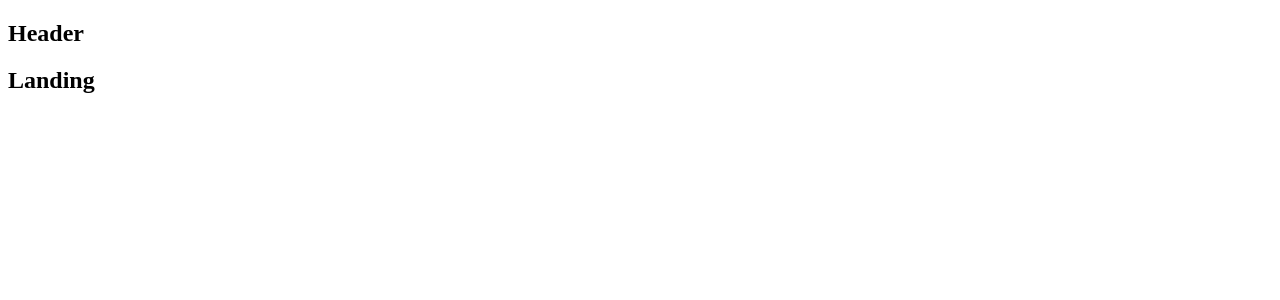
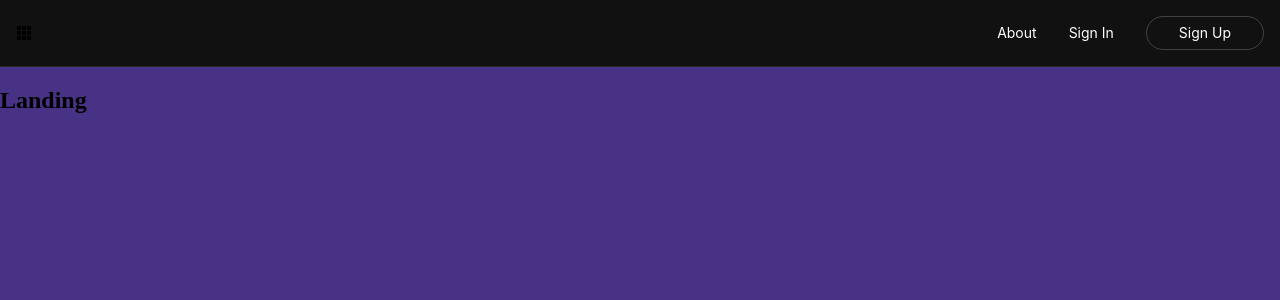
Before and after one commit to mineshmshah/Gaymers-App, a React (Create React App) app in the folder client/: page / in a window 1280 px wide. Shown: the top 300 px of the page. Built offline with nearby package versions, Linux system fonts and the light colour scheme.

Commit message:
added cs and tacyons lib

```diff
--- a/client/package.json
+++ b/client/package.json
@@ -20,5 +20,8 @@
     "build": "react-scripts build",
     "test": "react-scripts test --env=jsdom",
     "eject": "react-scripts eject"
+  },
+  "devDependencies": {
+    "tachyons": "^4.8.1"
   }
 }
--- a/client/public/index.html
+++ b/client/public/index.html
@@ -10,6 +10,8 @@
     -->
     <link rel="manifest" href="%PUBLIC_URL%/manifest.json">
     <link rel="shortcut icon" href="%PUBLIC_URL%/favicon.ico">
+
+
     <!--
       Notice the use of %PUBLIC_URL% in the tags above.
       It will be replaced with the URL of the `public` folder during the build.
--- a/client/src/components/App.js
+++ b/client/src/components/App.js
@@ -3,7 +3,9 @@ import React from 'react';
 // Route deals with the rules and decides what components to show
 import { BrowserRouter , Route } from 'react-router-dom';
 
-const Header = ()=><h2>Header</h2>;
+import Header from './Header';
+
+
 const Form = ()=><h2>Form</h2>;
 const Profile = ()=><h2>Profile</h2>;
 const Landing = ()=><h2>Landing</h2>;
--- /dev/null
+++ b/client/src/components/Header.js
@@ -0,0 +1,38 @@
+import React, {Component} from 'react';
+import '../style.css';
+
+class Header extends Component{
+
+	render(){
+		// const svgStyle = {
+		// 	fill: currentColor
+		// };
+		return(
+			<div className="w-100 sans-serif bg-near-black">
+				<nav className="flex justify-between bb b--white-10">
+					<a className="link white-70 hover-white no-underline flex items-center pa3" href="">
+						<svg
+							className="dib h1 w1"
+							data-icon="grid"
+							viewBox="0 0 32 32"
+							// style={svgStyle}
+						>
+							<title>Super Normal Icon Mark</title>
+							<path d="M2 2 L10 2 L10 10 L2 10z M12 2 L20 2 L20 10 L12 10z M22 2 L30 2 L30 10 L22 10z M2 12 L10 12 L10 20 L2 20z M12 12 L20 12 L20 20 L12 20z M22 12 L30 12 L30 20 L22 20z M2 22 L10 22 L10 30 L2 30z M12 22 L20 22 L20 30 L12 30z M22 22 L30 22 L30 30 L22 30z">
+							</path>
+						</svg>
+					</a>
+					<div className="flex-grow pa3 flex items-center">
+						<a className="f6 link dib white dim mr3 mr4-ns" href="#0">About</a>
+						<a className="f6 link dib white dim mr3 mr4-ns" href="#0">Sign In</a>
+						<a className="f6 dib white bg-animate hover-bg-white hover-black no-underline pv2 ph4 br-pill ba b--white-20" href="#0">Sign Up</a>
+					</div>
+
+				</nav>
+			</div>
+
+		);
+	}
+}
+
+export default Header;
--- a/client/src/index.js
+++ b/client/src/index.js
@@ -1,3 +1,5 @@
+import 'tachyons/css/tachyons.min.css';
+import './style.css';
 import React from 'react';
 import ReactDOM from 'react-dom';
 import { Provider } from 'react-redux';
--- /dev/null
+++ b/client/src/style.css
@@ -0,0 +1,3 @@
+body{
+    background-color: #483286 ;
+}
```
